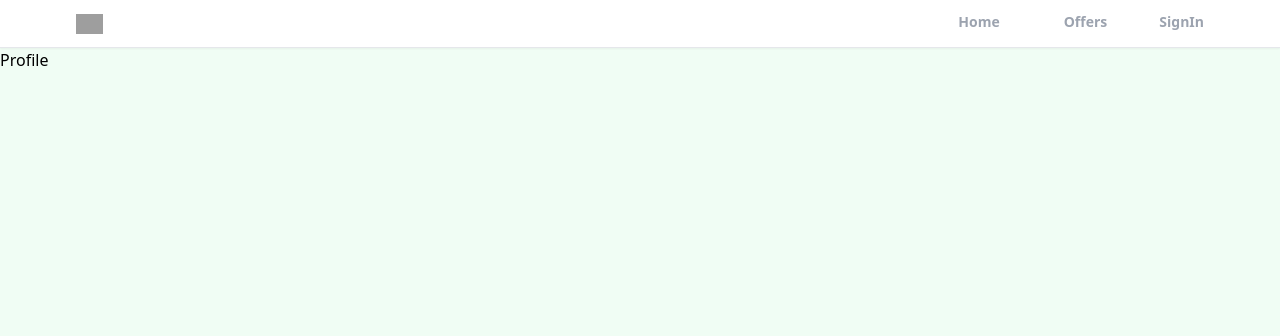
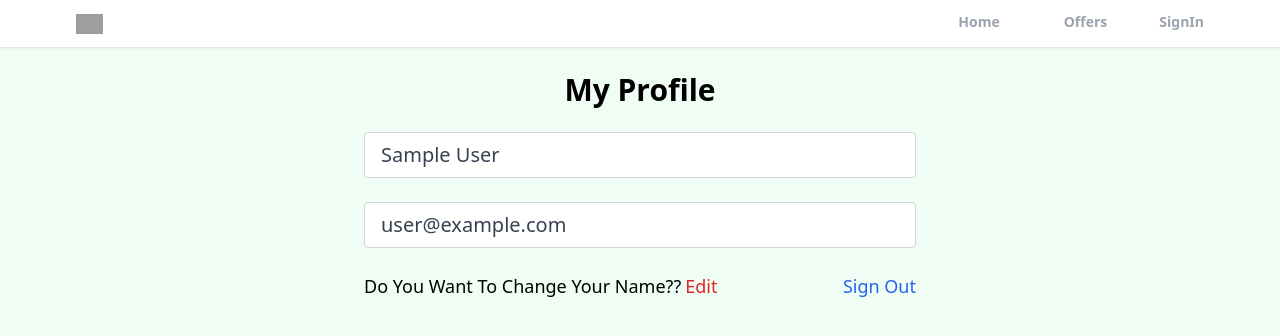
Before and after one commit to Gautam-04/Realtor-Clone, a React (Create React App) app: page /profile in a window 1280 px wide. Shown: the top 336 px of the page. Built offline with nearby package versions, Linux system fonts and the light colour scheme; no server answers; sample sign-in values are in the browser's storage; grey boxes are pictures that could not be loaded.

Commit message:
Created Private route and custom routes

```diff
--- a/src/App.js
+++ b/src/App.js
@@ -8,6 +8,7 @@
 import Header from "./components/Header";
 import { ToastContainer } from "react-toastify";
 import "react-toastify/dist/ReactToastify.css";
+import PrivateRoute from "./components/PrivateRoute";
 
 function App() {
   return (
@@ -16,7 +17,9 @@
         <Header />
         <Routes>
           <Route path="/" element={<Home />} />
-          <Route path="/profile" element={<Profile />} />
+          <Route path="/profile" element={<PrivateRoute />}>
+            <Route path="/profile" element={<Profile />} />
+          </Route>
           <Route path="/offers" element={<Offers />} />
           <Route path="/sign-in" element={<SignIn />} />
           <Route path="/sign-up" element={<SignUp />} />
--- a/src/Pages/Profile.jsx
+++ b/src/Pages/Profile.jsx
@@ -1,7 +1,57 @@
-import React from 'react'
+import React, { useState } from 'react'
+import { getAuth } from 'firebase/auth';
+import { useNavigate } from 'react-router';
 
 export default function Profile() {
+  const auth = getAuth();
+  const navigate = useNavigate();
+
+const [formData, setformData] = useState({
+  name: auth.currentUser.displayName,
+  email: auth.currentUser.email
+});
+
+const { name, email } = formData;
+function onLogout(){
+  auth.signOut()
+  navigate("/")
+}
+
   return (
-    <div>Profile</div>
-  )
+    <>
+      <section
+        className="max-w-6xl mx-auto flex justify-center items-center flex-col
+      "
+      >
+        <h1 className="text-3xl text-center mt-6 font-bold">My Profile</h1>
+        <div className="w-full md:w-[50%] mt-6 px-3 ">
+          <form>
+            {/*Name Input*/}
+            <input
+              type="text"
+              id="name"
+              value={name}
+              disabled
+              className="w-full px-4 py-2 text-xl text-gray-700 bg-white
+       border border-gray-300 rounded transition ease-in-out mb-6"
+            />
+            <input
+              type="email"
+              id="email"
+              value={email}
+              disabled
+              className="w-full px-4 py-2 text-xl text-gray-700 bg-white
+       border border-gray-300 rounded transition ease-in-out mb-6"
+            />
+            <div className='flex justify-between whitespace-nowrap text-sm sm:text-lg mb-6'>
+            <p className='flex items-center '>Do You Want To Change Your Name??
+              <span className='text-red-600 hover:text-red-700 ease-in-out transition duration-200 ml-1 cursor-pointer'>Edit</span>
+            </p>
+            <p onClick={onLogout} className='text-blue-600 hover:text-blue-800 transition ease-in-out duration-200 cursor-pointer '>Sign Out</p>
+            </div>
+          </form>
+        </div>
+      </section>
+    </>
+  );
 }
--- /dev/null
+++ b/src/components/PrivateRoute.jsx
@@ -0,0 +1,13 @@
+import React from 'react'
+import { Navigate, Outlet } from 'react-router-dom';
+import useAuthStatus from '../hooks/useAuthStatus';
+
+function PrivateRoute() {
+    const {loggedIn, checkingStatus} = useAuthStatus();
+  if(checkingStatus){
+    return <h3>Loading...</h3>
+  }
+return loggedIn? <Outlet /> : <Navigate to="/sign-in" />
+}
+
+export default PrivateRoute
--- /dev/null
+++ b/src/hooks/useAuthStatus.jsx
@@ -0,0 +1,20 @@
+import { getAuth, onAuthStateChanged } from 'firebase/auth';
+import React, { useEffect, useState } from 'react'
+
+function useAuthStatus() {
+    const [loggedIn , setLoggedIn] = useState(false);
+    const [checkingStatus , setCheckingStatus] = useState(true);
+
+    useEffect(()=> {
+        const auth = getAuth()
+        onAuthStateChanged(auth , (user)=>{
+            if(user){
+            setLoggedIn(true);
+            }
+            setCheckingStatus(false)
+        })
+    }, []);
+  return {loggedIn , checkingStatus}
+}
+
+export default useAuthStatus
```
